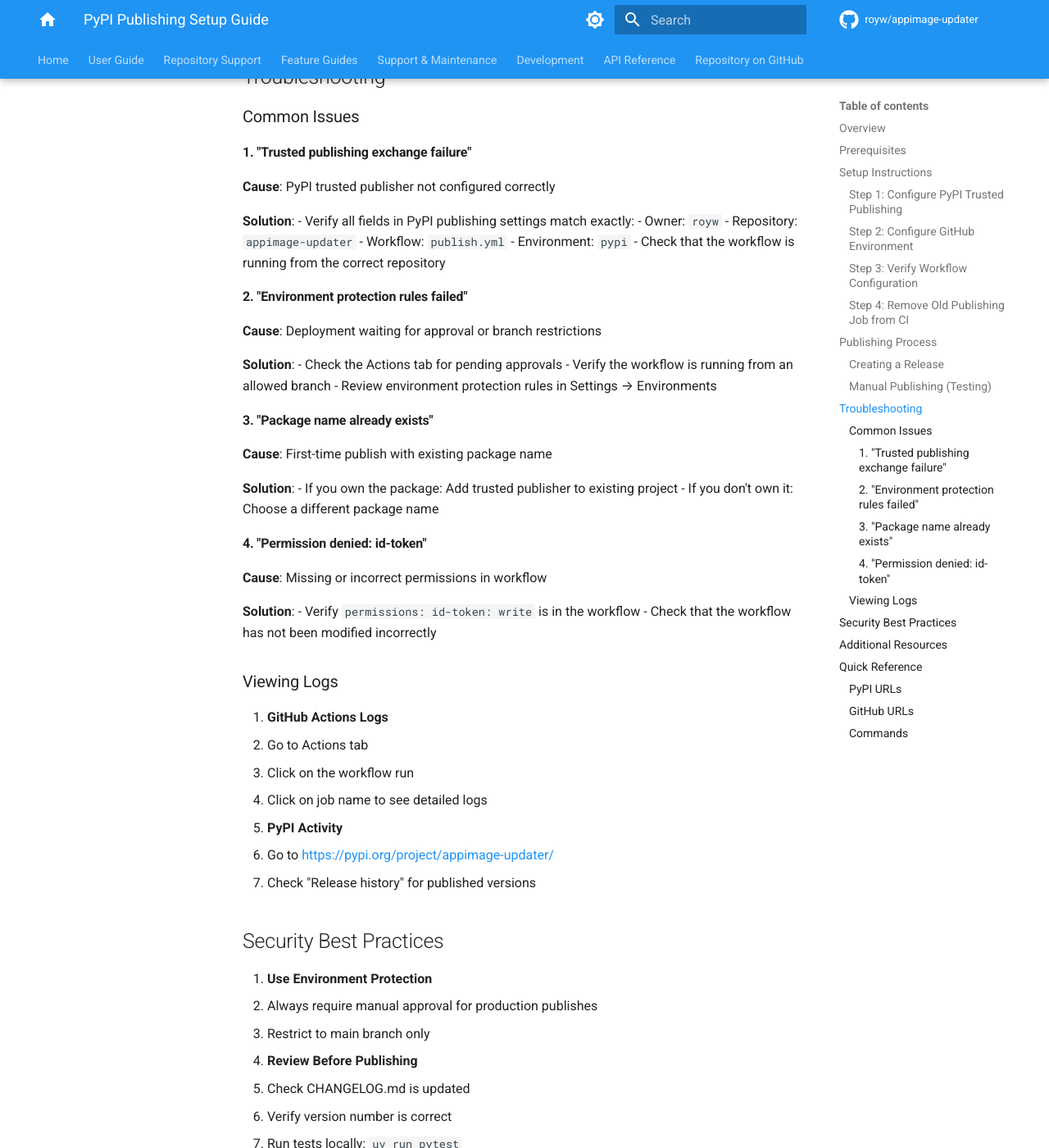
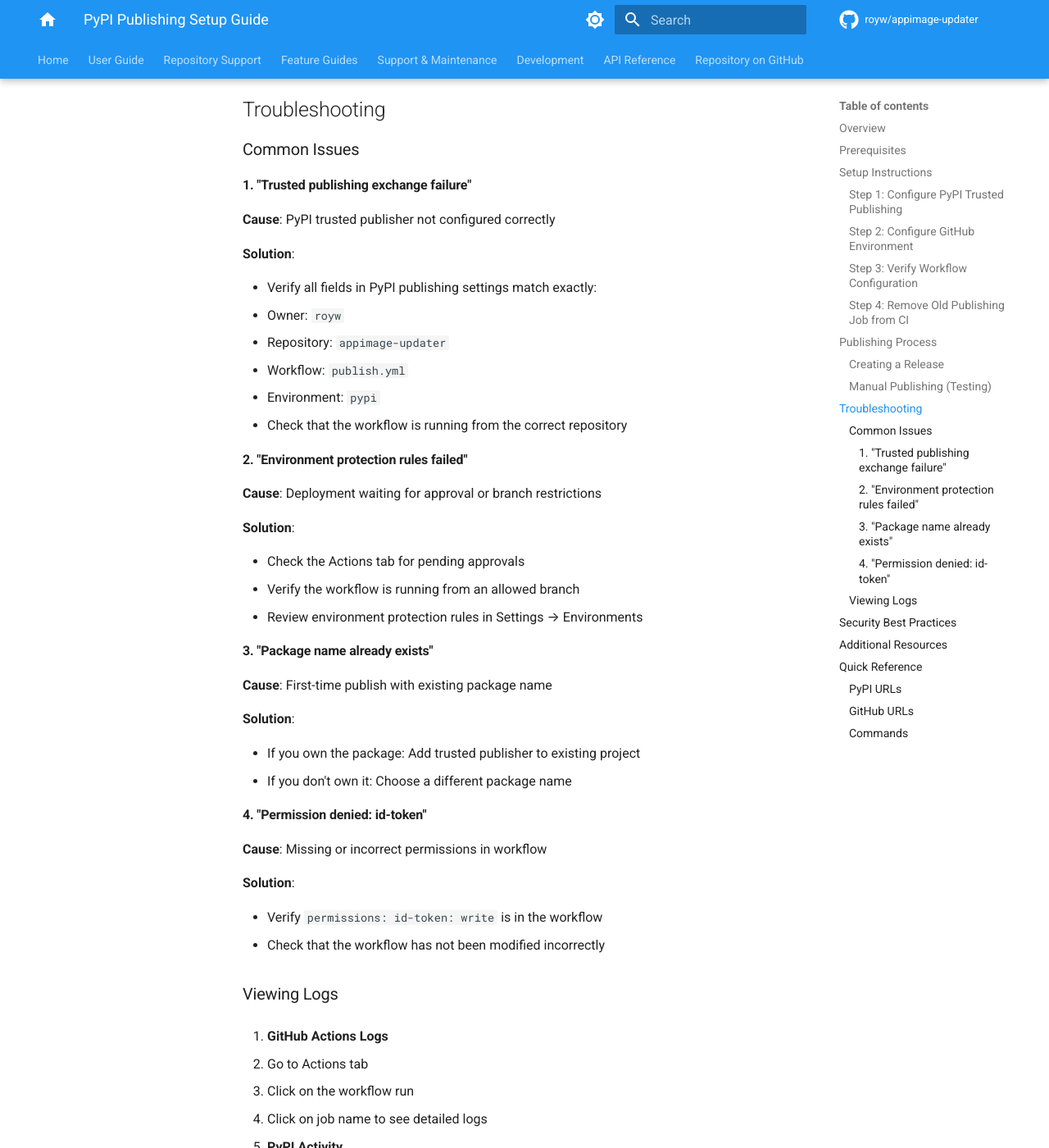
Before and after one commit to royw/appimage-updater, an MkDocs documentation site: the page built from docs/pypi-publishing-setup.md, in a window 1280 px wide and 1400 px high, scrolled down 3828 px. Shown: the whole window at 82% size. Built offline with MkDocs 1.6.1 and Material for MkDocs 9.7.7, drawn with Linux system fonts in a browser that asks for light colours; comment, search, counter and statistics services are not loaded; some of the changed lines change nothing that is shown.

Commit message:
reformat

````diff
--- a/docs/pypi-publishing-setup.md
+++ b/docs/pypi-publishing-setup.md
@@ -17,14 +17,16 @@
 ### Step 1: Configure PyPI Trusted Publishing
 
 1. **Log in to PyPI**
+
    - Go to [https://pypi.org/](https://pypi.org/)
    - Sign in with your account
 
-2. **Navigate to Publishing Settings**
+1. **Navigate to Publishing Settings**
+
    - Go to your account settings: [https://pypi.org/manage/account/publishing/](https://pypi.org/manage/account/publishing/)
    - Or: Click your username → "Your projects" → "Publishing"
 
-3. **Add a New Pending Publisher**
+1. **Add a New Pending Publisher**
 
    Click "Add a new pending publisher" and fill in:
 
@@ -36,7 +38,8 @@
 
    Click "Add" to save.
 
-4. **Important Notes**
+1. **Important Notes**
+
    - This creates a "pending" publisher that will be activated on first successful publish
    - After the first publish, the pending publisher becomes a permanent trusted publisher
    - You can add this before or after creating the first release
@@ -44,16 +47,18 @@
 ### Step 2: Configure GitHub Environment
 
 1. **Navigate to Repository Settings**
+
    - Go to your repository: [https://github.com/royw/appimage-updater](https://github.com/royw/appimage-updater)
    - Click "Settings" tab
    - Click "Environments" in the left sidebar
 
-2. **Create PyPI Environment**
+1. **Create PyPI Environment**
+
    - Click "New environment"
    - Name: `pypi`
    - Click "Configure environment"
 
-3. **Configure Environment Protection Rules** (Recommended)
+1. **Configure Environment Protection Rules** (Recommended)
 
    Add protection rules to prevent accidental publishes:
 
@@ -65,7 +70,8 @@
 
    Click "Save protection rules"
 
-4. **Environment Secrets** (Not needed for Trusted Publishing)
+1. **Environment Secrets** (Not needed for Trusted Publishing)
+
    - With Trusted Publishing, you don't need to add any secrets
    - GitHub automatically provides authentication to PyPI
 
@@ -92,25 +98,29 @@
 ### Creating a Release
 
 1. **Ensure Version is Updated**
+
    ```bash
    # Version should be updated in pyproject.toml
    grep "version =" pyproject.toml
    ```
 
-2. **Commit and Push Changes**
+1. **Commit and Push Changes**
+
    ```bash
    git add .
    git commit -m "release: prepare v0.5.1"
    git push origin main
    ```
 
-3. **Create Git Tag**
+1. **Create Git Tag**
+
    ```bash
    git tag -a v0.5.1 -m "Release v0.5.1"
    git push origin v0.5.1
    ```
 
-4. **Create GitHub Release**
+1. **Create GitHub Release**
+
    - Go to [https://github.com/royw/appimage-updater/releases/new](https://github.com/royw/appimage-updater/releases/new)
    - Choose tag: `v0.5.1`
    - Release title: `v0.5.1`
@@ -118,7 +128,8 @@
    - Check "Set as the latest release"
    - Click "Publish release"
 
-5. **Monitor Publishing**
+1. **Monitor Publishing**
+
    - Go to Actions tab: [https://github.com/royw/appimage-updater/actions](https://github.com/royw/appimage-updater/actions)
    - Watch the "Publish to PyPI" workflow
    - If environment protection is enabled, approve the deployment
@@ -129,15 +140,17 @@
 For testing the workflow without creating a release:
 
 1. **Navigate to Actions**
+
    - Go to [https://github.com/royw/appimage-updater/actions](https://github.com/royw/appimage-updater/actions)
    - Click "Publish to PyPI" workflow
 
-2. **Run Workflow**
+1. **Run Workflow**
+
    - Click "Run workflow" button
    - Select branch: `main`
    - Click "Run workflow"
 
-3. **Note**: Manual runs will still publish to PyPI, so use with caution!
+1. **Note**: Manual runs will still publish to PyPI, so use with caution!
 
 ## Troubleshooting
 
@@ -148,6 +161,7 @@
 **Cause**: PyPI trusted publisher not configured correctly
 
 **Solution**:
+
 - Verify all fields in PyPI publishing settings match exactly:
   - Owner: `royw`
   - Repository: `appimage-updater`
@@ -160,6 +174,7 @@
 **Cause**: Deployment waiting for approval or branch restrictions
 
 **Solution**:
+
 - Check the Actions tab for pending approvals
 - Verify the workflow is running from an allowed branch
 - Review environment protection rules in Settings → Environments
@@ -169,6 +184,7 @@
 **Cause**: First-time publish with existing package name
 
 **Solution**:
+
 - If you own the package: Add trusted publisher to existing project
 - If you don't own it: Choose a different package name
 
@@ -177,38 +193,45 @@
 **Cause**: Missing or incorrect permissions in workflow
 
 **Solution**:
+
 - Verify `permissions: id-token: write` is in the workflow
 - Check that the workflow has not been modified incorrectly
 
 ### Viewing Logs
 
 1. **GitHub Actions Logs**
+
    - Go to Actions tab
    - Click on the workflow run
    - Click on job name to see detailed logs
 
-2. **PyPI Activity**
+1. **PyPI Activity**
+
    - Go to [https://pypi.org/project/appimage-updater/](https://pypi.org/project/appimage-updater/)
    - Check "Release history" for published versions
 
 ## Security Best Practices
 
 1. **Use Environment Protection**
+
    - Always require manual approval for production publishes
    - Restrict to main branch only
 
-2. **Review Before Publishing**
+1. **Review Before Publishing**
+
    - Check CHANGELOG.md is updated
    - Verify version number is correct
    - Run tests locally: `uv run pytest`
    - Build and inspect package: `uv build && ls -lh dist/`
 
-3. **Monitor Published Packages**
+1. **Monitor Published Packages**
+
    - Review PyPI project page after each publish
    - Verify package metadata is correct
    - Test installation: `pip install appimage-updater==0.5.1`
 
-4. **Trusted Publishing Benefits**
+1. **Trusted Publishing Benefits**
+
    - No API tokens to manage or leak
    - Automatic credential rotation
    - Audit trail through GitHub Actions
@@ -224,16 +247,19 @@
 ## Quick Reference
 
 ### PyPI URLs
+
 - Project page: https://pypi.org/project/appimage-updater/
 - Publishing settings: https://pypi.org/manage/account/publishing/
 
 ### GitHub URLs
+
 - Repository: https://github.com/royw/appimage-updater
 - Actions: https://github.com/royw/appimage-updater/actions
 - Environments: https://github.com/royw/appimage-updater/settings/environments
 - Releases: https://github.com/royw/appimage-updater/releases
 
 ### Commands
+
 ```bash
 # Build package locally
 uv build
````
Also changed, not shown: 1 other file.
